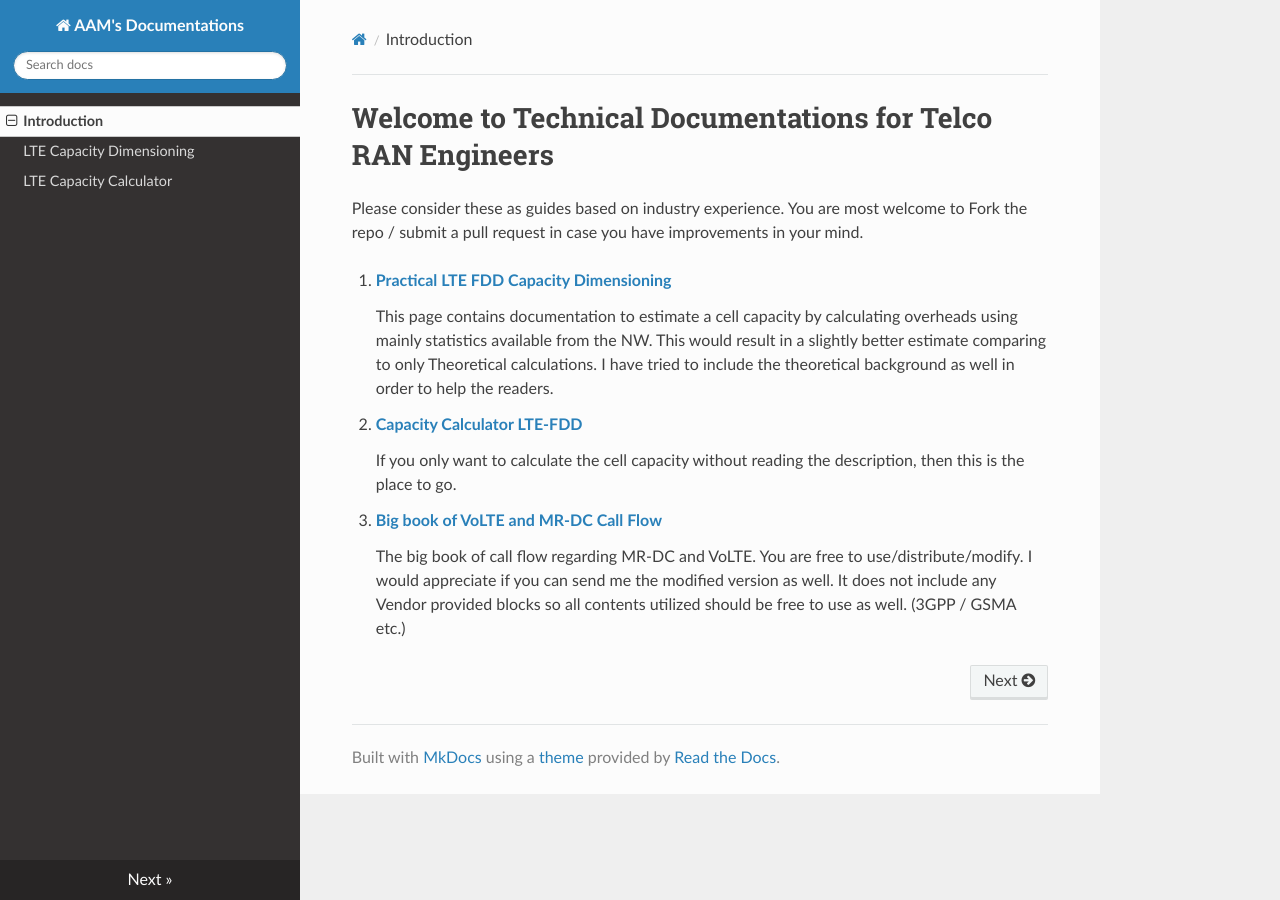
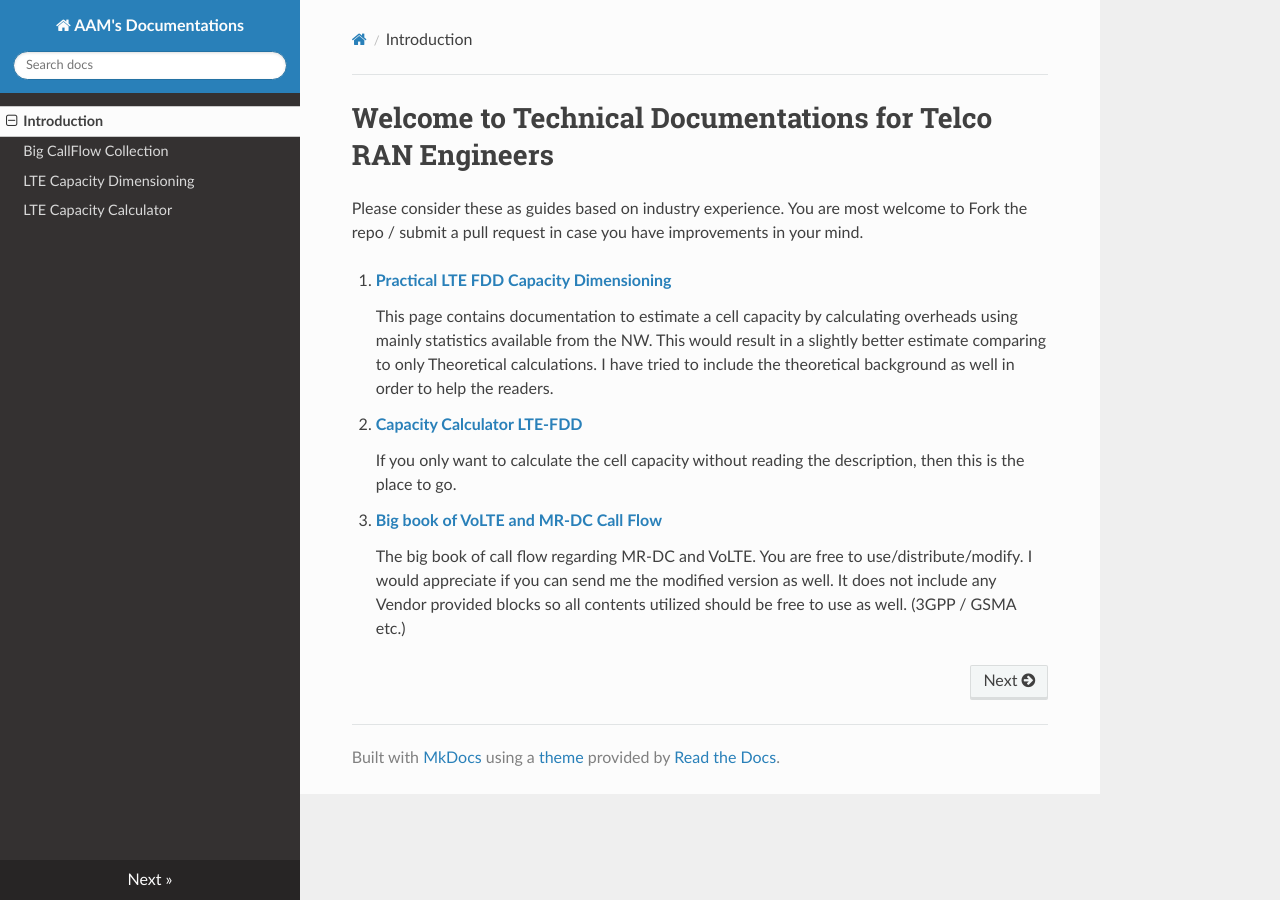
Before and after one commit to aliasgherman/documentations, an MkDocs documentation site: the page built from docs/index.md, in a window 1280 px wide. Built offline with MkDocs 1.6.1, drawn with Linux system fonts in a browser that asks for light colours; nearby versions of some CDN libraries.

Commit message:
Update mkdocs.yml
Added Bigbookofcallflow pdf link

```diff
--- a/mkdocs.yml
+++ b/mkdocs.yml
@@ -4,6 +4,7 @@ site_author: Ali Asgher Mansoor Habiby
 google_analytics: ['UA-57266485-4', 'https://aliasgherman.github.io/documentations']
 nav:
     - Introduction: 'index.md'
+    - 'Big CallFlow Collection': 'TheBigBookOfCallFlow.pdf'
     - 'LTE Capacity Dimensioning': 'ltefdddimensioning.md'
     - 'LTE Capacity Calculator': 'ltefdd-capacitycalculator.md'
 theme:
```
